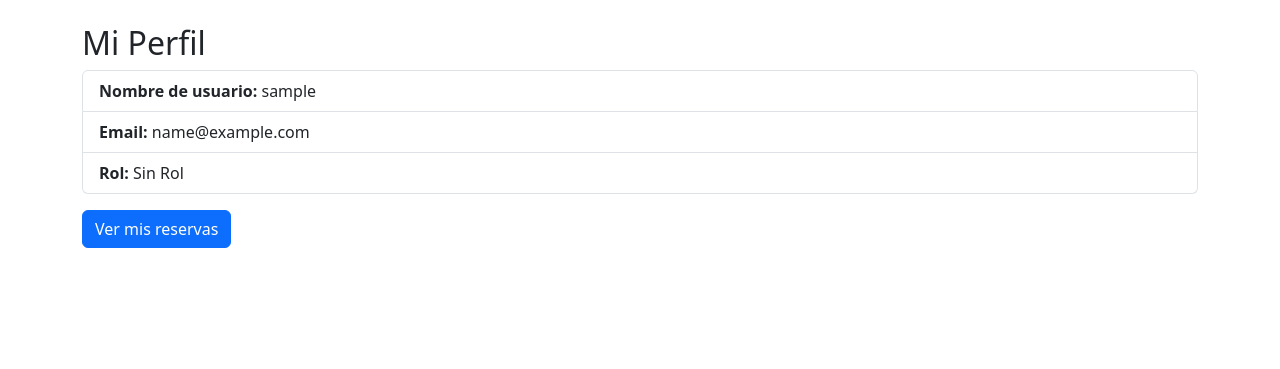
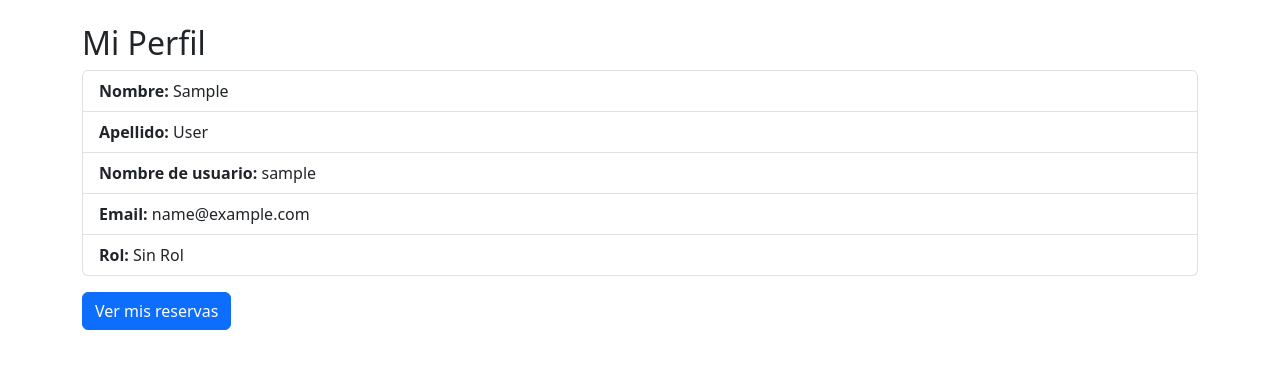
Before and after one commit to fsayago91/Ing-Software, a Django app: page /perfil/ in a window 1280 px wide. Shown: the part 56-425 px from the top of the page. Run offline with Django 5.2, Linux system fonts and the light colour scheme; the visitor is signed in with stand-in values (Sample User, id 1).

Commit message:
mejora: mostrar nombre y apellido

```diff
--- a/canchas/settings.py
+++ b/canchas/settings.py
@@ -103,11 +103,12 @@ AUTH_PASSWORD_VALIDATORS = [
 # Internationalization
 # https://docs.djangoproject.com/en/5.2/topics/i18n/
 
-LANGUAGE_CODE = 'en-us'
+LANGUAGE_CODE = 'es-ar'
 
 TIME_ZONE = 'UTC'
 
 USE_I18N = True
+USE_L10N = True
 
 USE_TZ = True
 
--- a/reservas/forms.py
+++ b/reservas/forms.py
@@ -4,11 +4,13 @@ from django.contrib.auth.models import User
 from .models import Reserva, Cancha
 
 class RegistroUsuarioForm(UserCreationForm):
+    first_name = forms.CharField(max_length=30, required=True, label="Nombre")
+    last_name = forms.CharField(max_length=30, required=True, label="Apellido")
     email = forms.EmailField(required=True, label="Correo electrónico")
 
     class Meta:
         model = User
-        fields = ['username', 'email', 'password1', 'password2']
+        fields = ['username', 'first_name', 'last_name', 'email', 'password1', 'password2']
 
 class ReservaForm(forms.ModelForm):
     def __init__(self, *args, **kwargs):
--- a/templates/reservas/perfil.html
+++ b/templates/reservas/perfil.html
@@ -6,6 +6,8 @@
 <h2>Mi Perfil</h2>
 
 <ul class="list-group mb-3">
+    <li class="list-group-item"><strong>Nombre:</strong> {{ usuario.first_name }}</li>
+    <li class="list-group-item"><strong>Apellido:</strong> {{ usuario.last_name }}</li>
     <li class="list-group-item"><strong>Nombre de usuario:</strong> {{ usuario.username }}</li>
     <li class="list-group-item"><strong>Email:</strong> {{ usuario.email }}</li>
     <li class="list-group-item"><strong>Rol:</strong> {{ rol|title }}</li>
```
